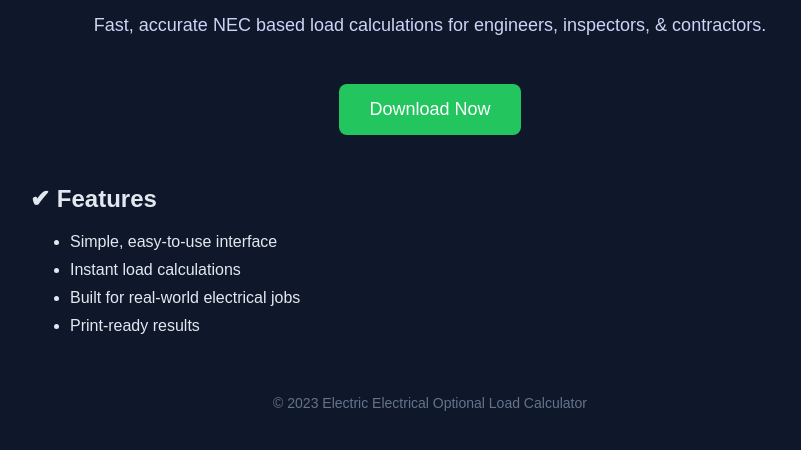
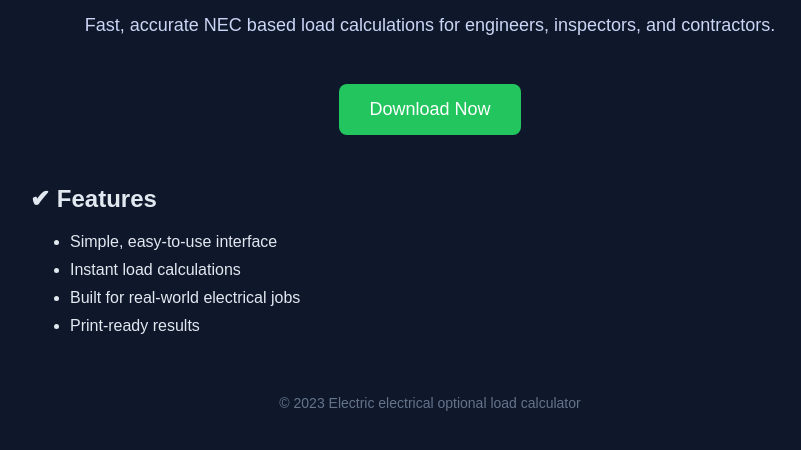
Before and after one commit to LoadCalcPro/LoadCalcPro, a plain HTML site: page index.html in a window 1280 px wide. Shown: the part 140-590 px from the top of the page, without its empty margins (210-1011 px from the left). Drawn offline with Linux system fonts and the light colour scheme.

Commit message:
Modify footer and update Payhip link placeholder
Updated the footer text and added a note to replace the Payhip link.

```diff
--- a/index.html
+++ b/index.html
@@ -19,9 +19,9 @@
 <body>
     <div class="container">
         <h1>⚡ LoadCalcPro</h1>
-        <!-- Updated Headline -->
-        <p>Fast, accurate NEC based load calculations for engineers, inspectors, & contractors.</p>
+        <p>Fast, accurate NEC based load calculations for engineers, inspectors, and contractors.</p>
 
+        <!-- 🔗 REPLACE THIS LINK WITH YOUR PAYHIP LINK -->
         <a href="https://YOUR-PAYHIP-LINK-HERE" class="btn">Download Now</a>
 
         <div class="features">
@@ -34,8 +34,7 @@
             </ul>
         </div>
 
-        <!-- Updated Footer -->
-        <footer> © 2023 Electric Electrical Optional Load Calculator </footer>
+        <footer> © 2023 Electric electrical optional load calculator </footer>
     </div>
 </body>
 </html>
```
